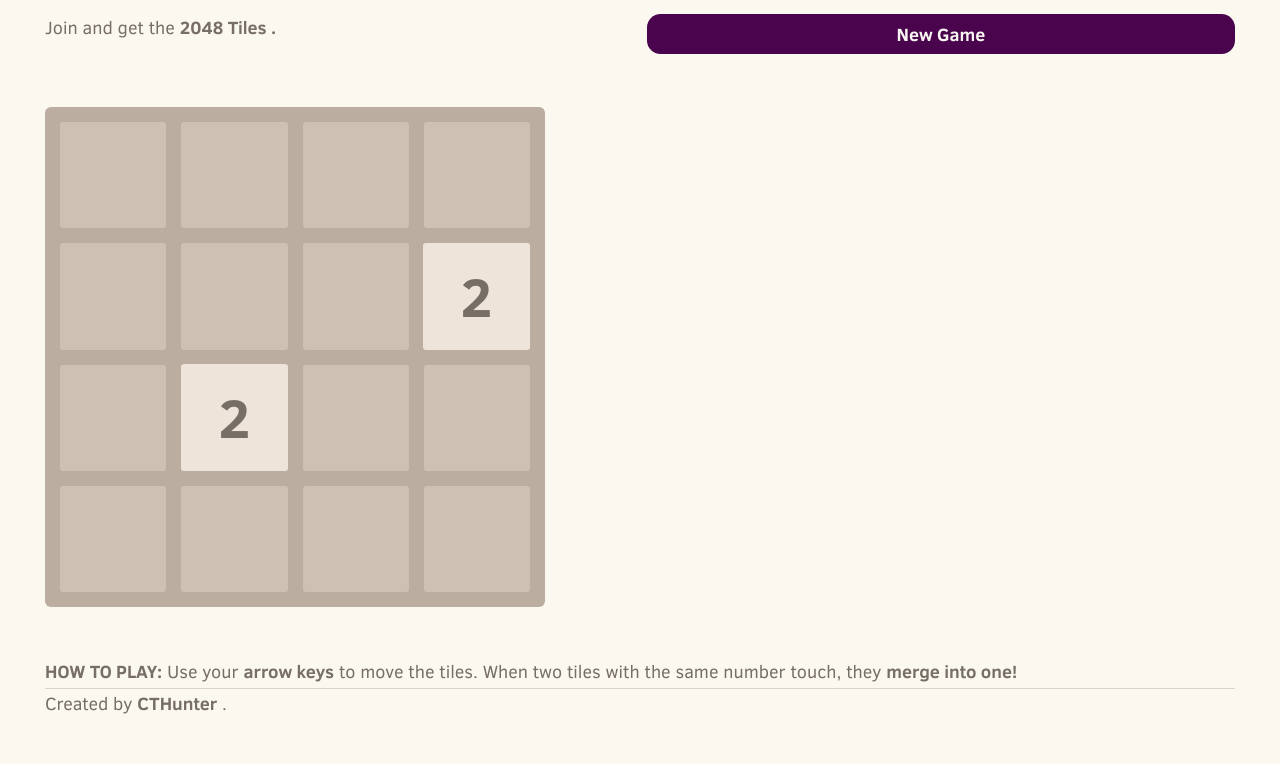
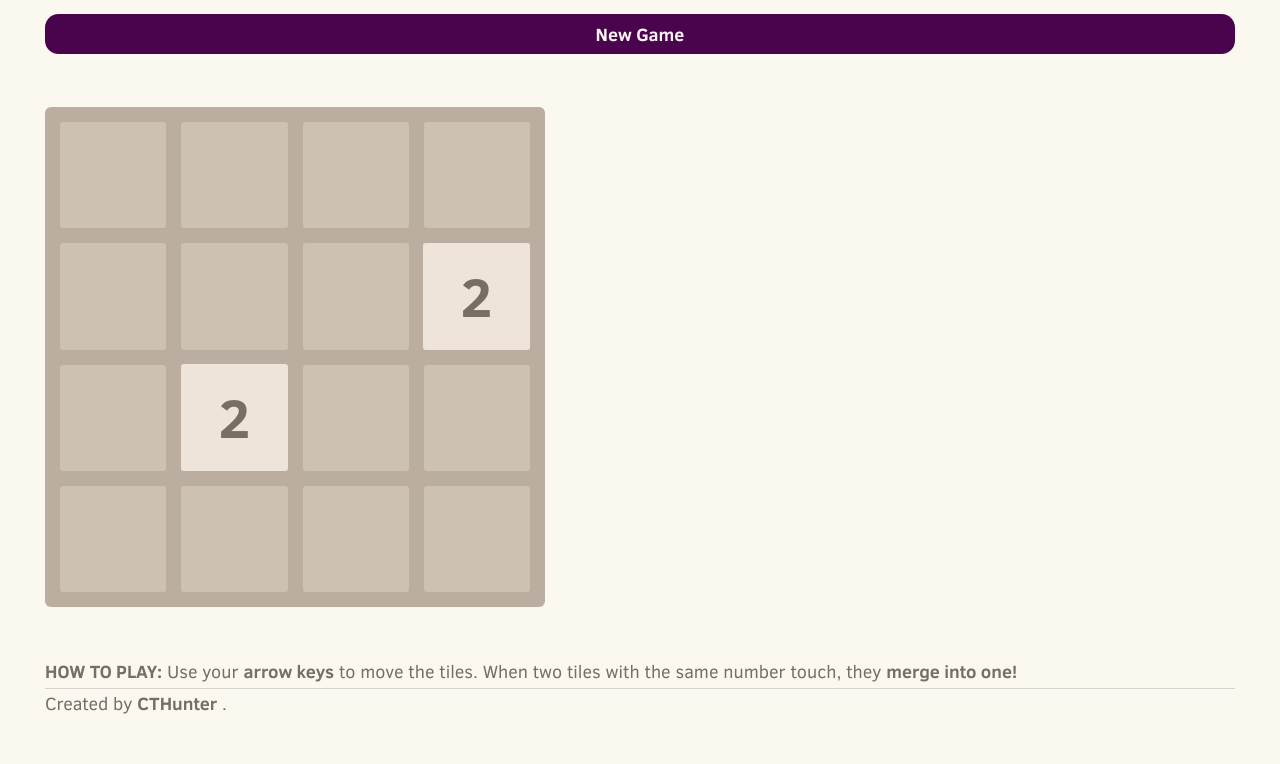
Before and after one commit to idevsoftwaregroup/i2048, a plain HTML site: page index.html in a window 1280 px wide. Shown: the part 131-895 px from the top of the page. Drawn offline with nearby package versions, Linux system fonts and the light colour scheme.

Commit message:
changed index.html file for removing h1 of the project.

```diff
--- a/index.html
+++ b/index.html
@@ -28,8 +28,7 @@
         <div class="best-container pb-12 bg-lime-600 rounded-xl">0</div>
     </div>
 
-    <div class="above-game grid grid-cols-2 gap-3">
-      <div class="">Join and get the <strong class="font-bolder">2048 Tiles .</strong></div>
+    <div class="above-game grid grid-cols-1 gap-3">
       <div>
         <a class="restart-button w-full bg-fuchsia-950 rounded-xl">New Game</a>
       </div>
```
